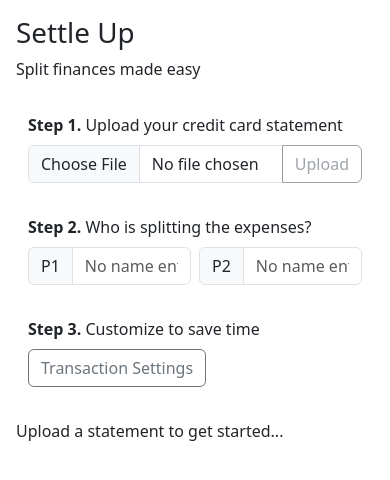
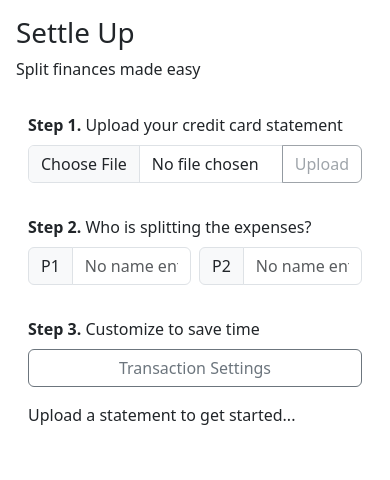
Before and after one commit to crtotoro/settle-up, a React (Vite) app: page / in a window 390 px wide. Shown: the top 480 px of the page. Built offline with nearby package versions, Linux system fonts and the light colour scheme.

Commit message:
Update layout to be more responsive. Move transaction details into transactions header

```diff
--- a/src/components/App.jsx
+++ b/src/components/App.jsx
@@ -5,6 +5,7 @@ import { Col, Container, Row, Stack } from 'react-bootstrap';
 import Participants from './Participants';
 import LaunchSettings from './LaunchSettings';
 import { AppProvider } from '../state/context/Context';
+import TransactionsHeader from './TransactionsHeader';
 
 function App() {
   return (
@@ -14,20 +15,23 @@ function App() {
           <h1>Settle Up</h1>
           <p>Split finances made easy</p>
         </div>
-        <Container fluid>
+        <Container fluid className='inputs-container'>
           <Row>
-            <Col md='auto'>
+            <Col lg={4}>
               <FileProcessor />
             </Col>
-            <Col md={5}>
+            <Col lg={5}>
               <Participants />
             </Col>
-            <Col>
+            <Col lg={3}>
               <LaunchSettings />
             </Col>
           </Row>
         </Container>
-        <TransactionList />
+        <Container fluid className='transactions-container'>
+          <TransactionsHeader />
+          <TransactionList />
+        </Container>
       </div>
     </AppProvider>
   )
--- a/src/components/LaunchSettings.jsx
+++ b/src/components/LaunchSettings.jsx
@@ -9,7 +9,7 @@ export default function LaunchSettings() {
   const settingsProps = { showSettings, handleHideSettings };
 
   return (
-    <Form.Group className='py-3' >
+    <Form.Group className='py-3 d-flex flex-column' >
       <Form.Label><b>Step 3.</b> Customize to save time</Form.Label>
       <Button variant='outline-secondary' onClick={handleShowSettings}>Transaction Settings</Button>
       <Settings {...settingsProps} />
--- a/src/components/TransactionList.jsx
+++ b/src/components/TransactionList.jsx
@@ -1,6 +1,6 @@
 import React from 'react'
 import Transaction from './Transaction'
-import { randomUUID, startDateReducer, endDateReducer } from '../utils/helpers'
+import { randomUUID } from '../utils/helpers'
 import { useApp } from '../state/context/Context'
 
 export default function TransactionList() {
@@ -8,16 +8,6 @@ export default function TransactionList() {
 
   return (
     <div className='transaction-list d-flex flex-column gap-1'>
-      {transactions.length ? (
-      <>
-        <h2>Uploaded Transactions</h2>
-        <p className='transaction-stats d-flex gap-3'>
-          <span><strong>Count:</strong> {transactions.length}</span>
-          <span><strong>Total:</strong> {transactions.reduce((total, transaction) => transaction["Amount"] ? total += (transaction["Amount"] * -1) : total += 0,0).toLocaleString("en-US", {style:"currency", currency:"USD"})}</span>
-          <span><strong>Date Range:</strong> {`${transactions.reduce(startDateReducer, '')} - ${transactions.reduce(endDateReducer, '')}`} </span>
-        </p>
-      </>
-      ) : 'Upload a statement to get started...'}
       {transactions
         .filter(transaction => transaction["Description"])
         .map(transaction => ({...transaction, id: randomUUID()}))
--- /dev/null
+++ b/src/components/TransactionsHeader.jsx
@@ -0,0 +1,22 @@
+import React from 'react'
+import { useApp } from '../state/context/Context'
+import { startDateReducer, endDateReducer } from '../utils/helpers';
+
+export default function TransactionsHeader() {
+  const { transactions } = useApp();
+
+  return (
+    <>
+      {transactions.length ? (
+        <>
+          <h2>Uploaded Transactions</h2>
+          <p className='transaction-stats d-flex gap-3'>
+            <span><strong>Count:</strong> {transactions.length}</span>
+            <span><strong>Total:</strong> {transactions.reduce((total, transaction) => transaction["Amount"] ? total += (transaction["Amount"] * -1) : total += 0,0).toLocaleString("en-US", {style:"currency", currency:"USD"})}</span>
+            <span><strong>Date Range:</strong> {`${transactions.reduce(startDateReducer, '')} - ${transactions.reduce(endDateReducer, '')}`} </span>
+          </p>
+        </>
+      ) : 'Upload a statement to get started...'}
+    </>
+  )
+}
--- a/src/styles.css
+++ b/src/styles.css
@@ -12,6 +12,14 @@
   border-radius: .75rem;
   box-shadow: 2px 2px 5px 2px rgba(0,0,0,0.1);
   width: 100%;
+}
+
+.inputs-container {
+  max-width: 1400px;
+}
+
+.transactions-container {
+  max-width: 1100px;
 }
 
 
```
